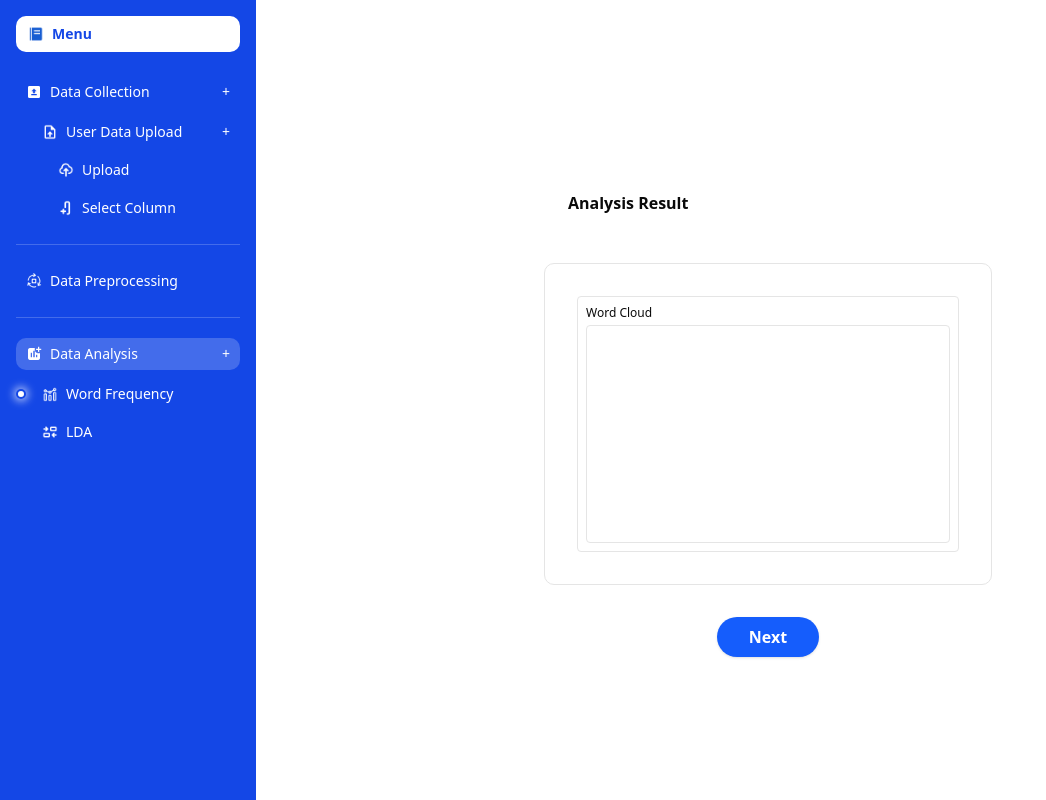
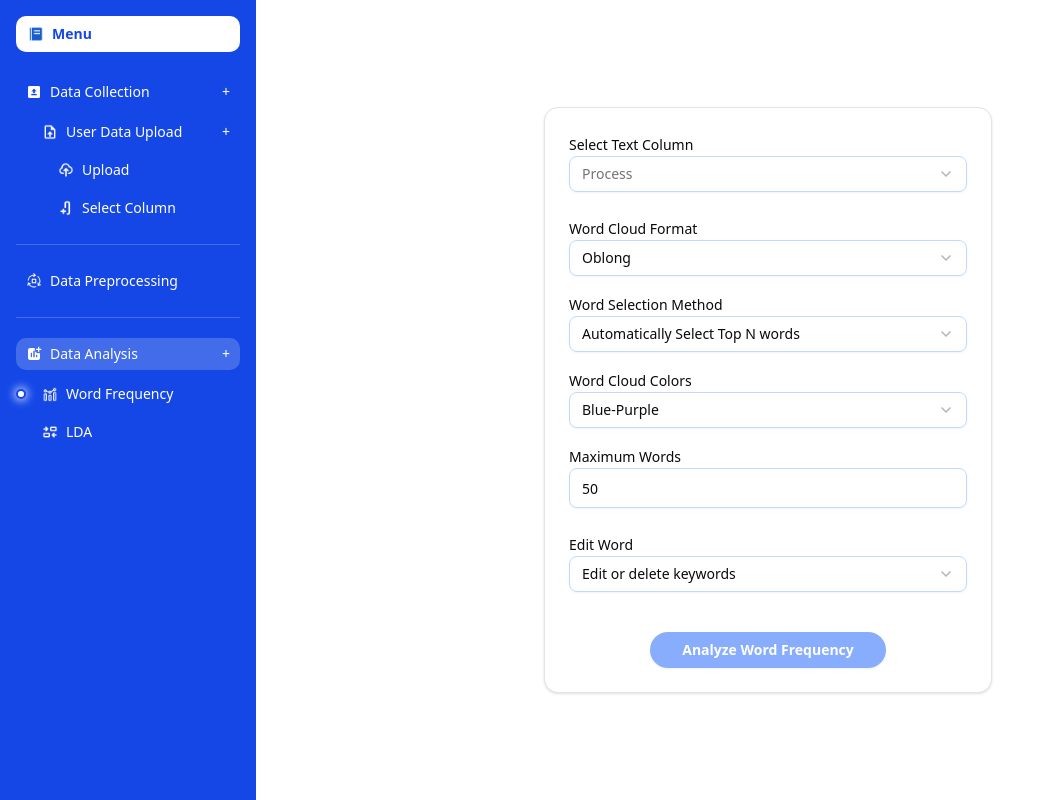
Before and after one commit to HayatsCodes/text-analysis-tool-react, a Next.js app: page /analysis in a window 1280 px wide. Shown: the whole page, without its empty margins (0-1046 px from the left). Built offline with nearby package versions, Linux system fonts and the light colour scheme.

Commit message:
added word frequency component

```diff
--- a/app/analysis/page.tsx
+++ b/app/analysis/page.tsx
@@ -5,6 +5,7 @@ import { AnalysisResult } from "../components/analysis-result/analysis-result";
 import { LDAKeywordEditor } from "../components/lda-keyword-editor/lda-keyword-editor";
 import Link from "next/link";
 import { useSidebarState } from "../components/sidebar-layout/sidebar-state-context";
+import { WordFrequencyForm } from "../components/word-frequency/word-frequency";
 
 export default function AnalysisPage() {
   const [step, setStep] = useState<1 | 2>(1);
@@ -17,19 +18,8 @@ export default function AnalysisPage() {
 
   return (
     <div className="w-full h-full flex flex-col items-center justify-center">
-      {step === 1 && <AnalysisResult onNext={() => setStep(2)} />}
-      {step === 2 && (
-        <>
-          <LDAKeywordEditor onNext={() => {}} />
-          <div className="flex justify-center mt-8">
-            <Link href="/lda">
-              <button className="bg-blue-600 text-white rounded-full px-8 py-2 font-semibold shadow hover:bg-blue-700 transition-colors">
-                Continue
-              </button>
-            </Link>
-          </div>
-        </>
-      )}
+      {step === 1 && <WordFrequencyForm onAnalyzed={() => setStep(2)} />}
+      {step === 2 && <AnalysisResult onNext={() => {}} />}
     </div>
   );
 }
--- /dev/null
+++ b/app/components/word-frequency/word-frequency.tsx
@@ -0,0 +1,173 @@
+import React, { memo, useState } from "react";
+import { Card } from "@/components/ui/card";
+import { Button } from "@/components/ui/button";
+import { Select, SelectContent, SelectItem, SelectTrigger, SelectValue } from "@/components/ui/select";
+import { Input } from "@/components/ui/input";
+import { Loader2 } from "lucide-react";
+import { useFile } from "../../contexts/file-context";
+
+interface WordFrequencyFormProps {
+  onAnalyzed: () => void;
+}
+
+const WORD_CLOUD_FORMATS = [
+  { value: "oblong", label: "Oblong" },
+  { value: "square", label: "Square" },
+];
+
+const WORD_SELECTION_METHODS = [
+  { value: "top_n", label: "Automatically Select Top N words" },
+  { value: "manual", label: "Manual Selection" },
+];
+
+const WORD_CLOUD_COLORS = [
+  { value: "blue-purple", label: "Blue-Purple" },
+  { value: "red-yellow", label: "Red-Yellow" },
+  { value: "green-orange", label: "Green-Orange" },
+];
+
+const EDIT_WORD_OPTIONS = [
+  { value: "edit", label: "Edit or delete keywords" },
+  { value: "none", label: "None" },
+];
+
+const FormField = memo(function FormField({
+  label,
+  children
+}: {
+  label: string;
+  children: React.ReactNode;
+}) {
+  return (
+    <div className="space-y-2 w-full">
+      <label className="text-sm font-medium">{label}</label>
+      {children}
+    </div>
+  );
+});
+
+const selectStyles = {
+  trigger: "h-10 w-full border-blue-200 focus:border-blue-500 focus:ring-blue-500 [&>svg]:text-blue-500 [&>svg]:stroke-[2.5] cursor-pointer",
+  content: "bg-white border-blue-200",
+  item: "text-gray-700 hover:bg-blue-50 hover:text-blue-600 data-[highlighted]:bg-blue-50 data-[highlighted]:text-blue-600 data-[state=checked]:bg-blue-100 data-[state=checked]:text-blue-600 cursor-pointer",
+};
+
+export function WordFrequencyForm({ onAnalyzed }: WordFrequencyFormProps) {
+  const { fileData } = useFile();
+  const [column, setColumn] = useState("");
+  const [format, setFormat] = useState("oblong");
+  const [selectionMethod, setSelectionMethod] = useState("top_n");
+  const [colors, setColors] = useState("blue-purple");
+  const [maxWords, setMaxWords] = useState("50");
+  const [editWord, setEditWord] = useState("edit");
+  const [isAnalyzing, setIsAnalyzing] = useState(false);
+
+  function handleAnalyze() {
+    setIsAnalyzing(true);
+    setTimeout(() => {
+      setIsAnalyzing(false);
+      onAnalyzed();
+    }, 1800); // Mock API delay
+  }
+
+  return (
+    <div className="w-full max-w-md">
+      <Card className="p-6">
+        <div className="space-y-6">
+          <FormField label="Select Text Column">
+            <Select value={column} onValueChange={setColumn}>
+              <SelectTrigger className={selectStyles.trigger}>
+                <SelectValue placeholder="Process" />
+              </SelectTrigger>
+              <SelectContent className={selectStyles.content}>
+                {fileData?.columns?.map(col => (
+                  <SelectItem key={col} value={col} className={selectStyles.item}>{col}</SelectItem>
+                ))}
+              </SelectContent>
+            </Select>
+          </FormField>
+
+          <div className="space-y-4">
+            <FormField label="Word Cloud Format">
+              <Select value={format} onValueChange={setFormat}>
+                <SelectTrigger className={selectStyles.trigger}>
+                  <SelectValue placeholder="Oblong" />
+                </SelectTrigger>
+                <SelectContent className={selectStyles.content}>
+                  {WORD_CLOUD_FORMATS.map(opt => (
+                    <SelectItem key={opt.value} value={opt.value} className={selectStyles.item}>{opt.label}</SelectItem>
+                  ))}
+                </SelectContent>
+              </Select>
+            </FormField>
+
+            <FormField label="Word Selection Method">
+              <Select value={selectionMethod} onValueChange={setSelectionMethod}>
+                <SelectTrigger className={selectStyles.trigger}>
+                  <SelectValue placeholder="Automatically Select Top N words" />
+                </SelectTrigger>
+                <SelectContent className={selectStyles.content}>
+                  {WORD_SELECTION_METHODS.map(opt => (
+                    <SelectItem key={opt.value} value={opt.value} className={selectStyles.item}>{opt.label}</SelectItem>
+                  ))}
+                </SelectContent>
+              </Select>
+            </FormField>
+
+            <FormField label="Word Cloud Colors">
+              <Select value={colors} onValueChange={setColors}>
+                <SelectTrigger className={selectStyles.trigger}>
+                  <SelectValue placeholder="Blue-Purple" />
+                </SelectTrigger>
+                <SelectContent className={selectStyles.content}>
+                  {WORD_CLOUD_COLORS.map(opt => (
+                    <SelectItem key={opt.value} value={opt.value} className={selectStyles.item}>{opt.label}</SelectItem>
+                  ))}
+                </SelectContent>
+              </Select>
+            </FormField>
+
+            <FormField label="Maximum Words">
+              <Input
+                type="number"
+                value={maxWords}
+                onChange={e => setMaxWords(e.target.value)}
+                className="h-10 w-full border-blue-200 focus:border-blue-500 focus:ring-blue-500 [appearance:textfield] [&::-webkit-outer-spin-button]:appearance-none [&::-webkit-inner-spin-button]:appearance-none"
+                placeholder="50"
+                min={1}
+                max={200}
+              />
+            </FormField>
+          </div>
+
+          <FormField label="Edit Word">
+            <Select value={editWord} onValueChange={setEditWord}>
+              <SelectTrigger className={selectStyles.trigger}>
+                <SelectValue placeholder="Edit or delete keywords" />
+              </SelectTrigger>
+              <SelectContent className={selectStyles.content}>
+                {EDIT_WORD_OPTIONS.map(opt => (
+                  <SelectItem key={opt.value} value={opt.value} className={selectStyles.item}>{opt.label}</SelectItem>
+                ))}
+              </SelectContent>
+            </Select>
+          </FormField>
+
+          <div className="flex justify-center pt-4">
+            <Button
+              onClick={handleAnalyze}
+              disabled={isAnalyzing || !column}
+              className="bg-blue-600 text-white rounded-full px-8 py-2 font-semibold shadow hover:bg-blue-700 transition-colors min-w-[220px]"
+            >
+              {isAnalyzing ? (
+                <span className="flex items-center gap-2"><Loader2 className="animate-spin w-5 h-5" /> Analyzing...</span>
+              ) : (
+                "Analyze Word Frequency"
+              )}
+            </Button>
+          </div>
+        </div>
+      </Card>
+    </div>
+  );
+}
```
